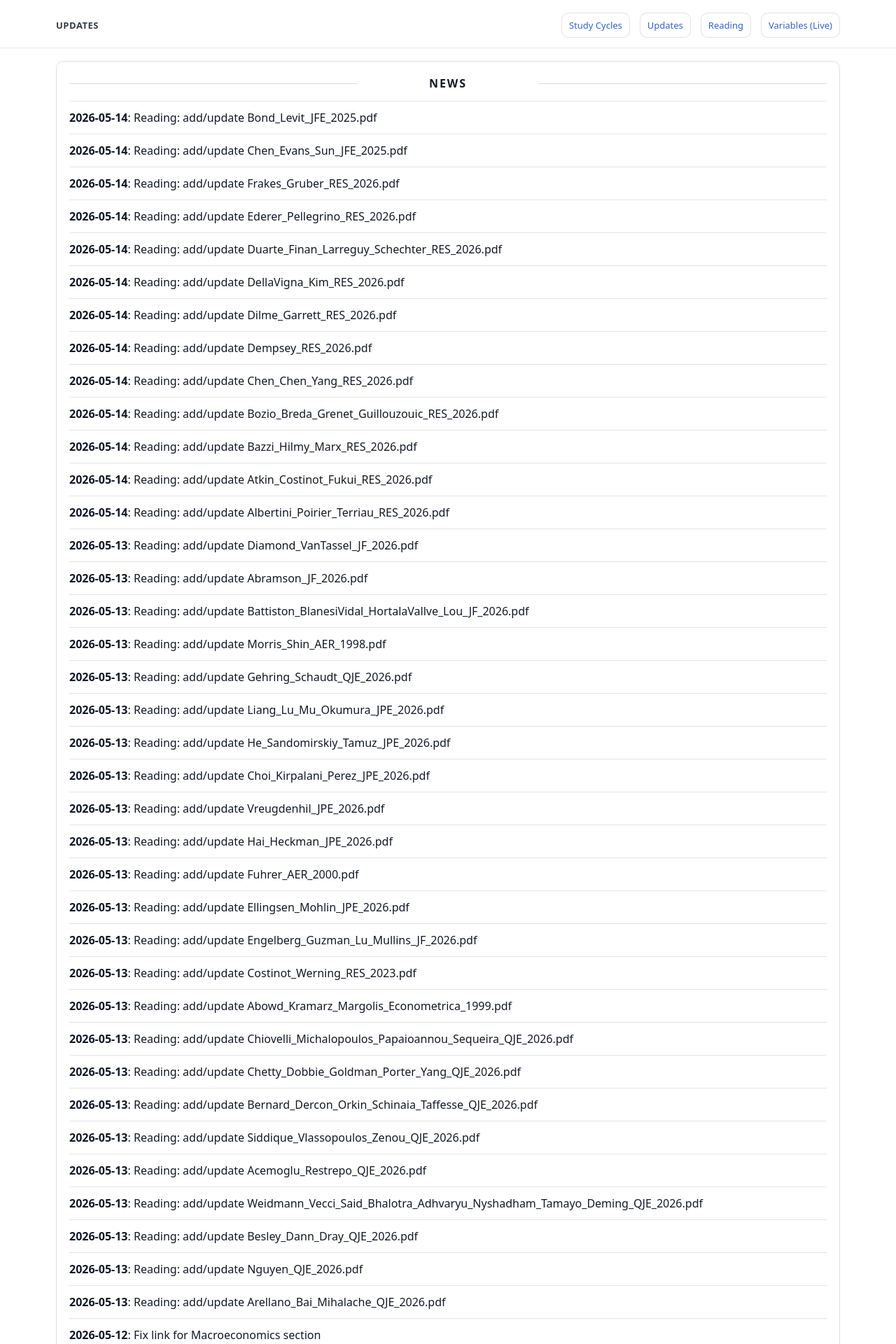
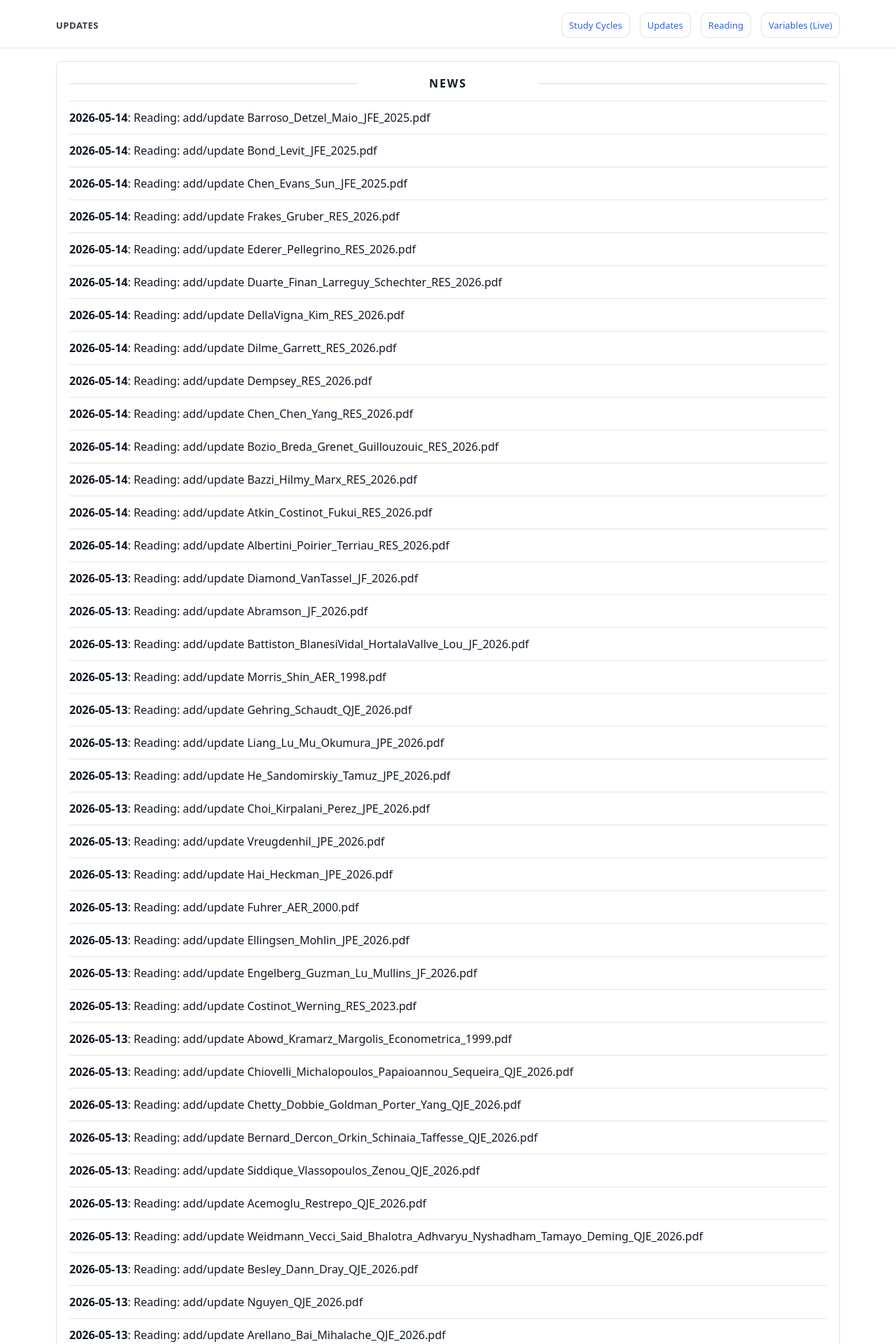
Before and after one commit to yaxinzn/study-archive, a Jekyll site: the page built from updates/index.md, in a window 1280 px wide. Shown: the top 1920 px of the page at 70% size. Built offline with Jekyll 4.4.1, drawn with Linux system fonts in a browser that asks for light colours; some of the changed text lies outside the part shown.

Commit message:
chore: update NEWS feed

```diff
--- a/_data/news.yml
+++ b/_data/news.yml
@@ -1,4 +1,7 @@
 # Auto-generated update history (sorted newest -> oldest). Do not edit manually.
+- ts: "1778752800"
+  date: "2026-05-14"
+  title: "Reading: add/update Barroso_Detzel_Maio_JFE_2025.pdf"
 - ts: "1778752580"
   date: "2026-05-14"
   title: "Reading: add/update Bond_Levit_JFE_2025.pdf"
```
